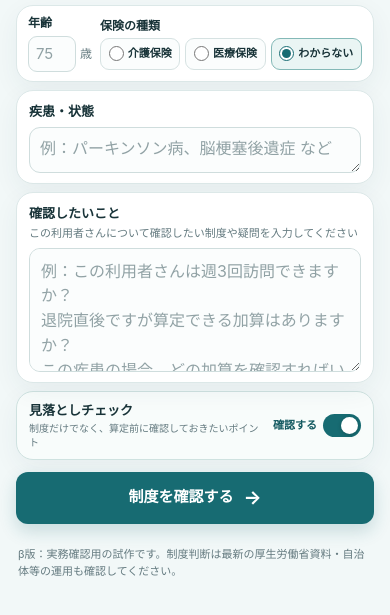
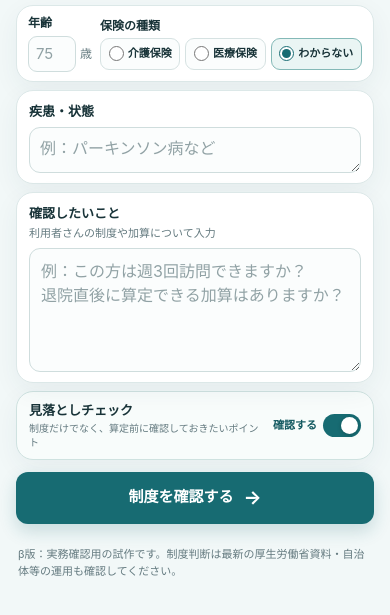
Before and after one commit to junherogamign-cpu/houkan-navi, a plain HTML site: page index.html in a window 390 px wide. Shown: the part 165-780 px from the top of the page. Drawn offline with Linux system fonts and the light colour scheme.

Commit message:
Clarify compact mobile form labels

```diff
--- a/index.html
+++ b/index.html
@@ -48,13 +48,13 @@
 
           <div class="card field-card condition-card">
             <label class="title" for="condition">疾患・状態</label>
-            <textarea id="condition" class="condition-input" rows="1" placeholder="例：パーキンソン病、脳梗塞後遺症 など"></textarea>
+            <textarea id="condition" class="condition-input" rows="1" placeholder="例：パーキンソン病など"></textarea>
           </div>
 
           <div class="card field-card question-card">
             <label class="title" for="question">確認したいこと</label>
-            <p class="field-hint">この利用者さんについて確認したい制度や疑問を入力してください</p>
-            <textarea id="question" class="question-input" placeholder="例：この利用者さんは週3回訪問できますか？&#10;退院直後ですが算定できる加算はありますか？&#10;この疾患の場合、どの加算を確認すればいいですか？"></textarea>
+            <p class="field-hint">利用者さんの制度や加算について入力</p>
+            <textarea id="question" class="question-input" placeholder="例：この方は週3回訪問できますか？&#10;退院直後に算定できる加算はありますか？"></textarea>
           </div>
         </div>
 
```
